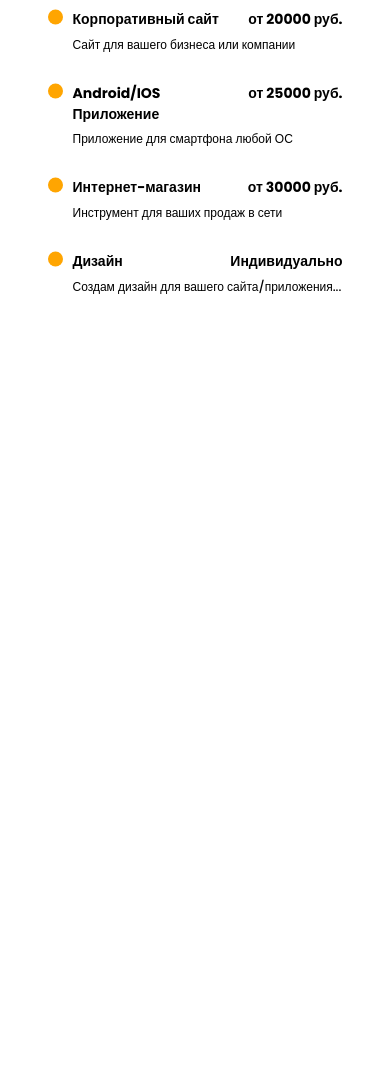
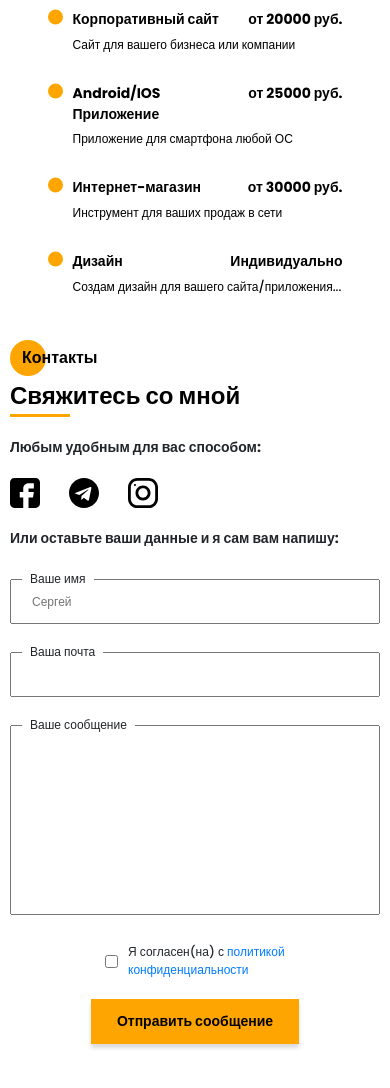
Before and after one commit to ReshSergey/MyPortfolio, a website: page src/index.html in a window 390 px wide. Shown: the part 8164-9252 px from the top of the page. Before the commit the page ends 8464 px from the top, so only its background shows below. Drawn offline with nearby package versions, Linux system fonts and the light colour scheme; files that its build step writes are made by us from their sources; files whose address does not match are found by name.

Commit message:
add media contacts

```diff
--- a/src/index.html
+++ b/src/index.html
@@ -395,7 +395,7 @@
         </div>
     </section>
 
-    <!-- <section class="contacts">
+    <section class="contacts">
         <div class="container">
             <div class="contacts__wrapper">
                 <div class="contacts__photo">
@@ -452,7 +452,7 @@
                 </div>
             </div>
         </div>
-    </section> -->
+    </section>
 
     <script src="js/script.js"></script>
 </body>
--- a/src/sass/blocks/media/_media1200.scss
+++ b/src/sass/blocks/media/_media1200.scss
@@ -44,4 +44,13 @@
             }
         }
     }
+    .contacts {
+        &__wrapper {
+            grid-template-columns: 300px 550px;
+            column-gap: unset;
+        }
+        &__form {
+            grid-template-columns: repeat(2, 260px);
+        }
+    }
 }
--- a/src/sass/blocks/media/_media576.scss
+++ b/src/sass/blocks/media/_media576.scss
@@ -71,4 +71,30 @@
             grid-template-columns: repeat(auto-fit, 295px);
         }
     }
+    .contacts {
+        &__form {
+            grid-template-columns: 1fr;
+            grid-template-rows: 45px 45px 190px minmax(45px, auto);
+        }
+        &__textarea {
+            grid-column: unset;
+            width: 100%;
+        }
+        &__triggers {
+            grid-column: unset;
+            grid-template-columns: 1fr;
+            column-gap: unset;
+            row-gap: 20px;
+        }
+        &__btn {
+            order: 2;
+            max-width: 220px;
+            margin: 0 auto;
+        }
+        &__policy {
+            width: 180px;
+            margin: 0 auto;
+            line-height: 18px;
+        }
+    }
 }
--- a/src/sass/blocks/media/_media768.scss
+++ b/src/sass/blocks/media/_media768.scss
@@ -52,4 +52,16 @@
             margin-top: 20px;
         }
     }
+    .contacts {
+        &__photo {
+            display: none;
+        }
+        &__wrapper {
+            padding: 0;
+            grid-template-columns: 1fr;
+        }
+        &__form {
+            grid-template: 45px 190px 45px / repeat(2, 250px);
+        }
+    }
 }
--- a/src/sass/blocks/media/_media992.scss
+++ b/src/sass/blocks/media/_media992.scss
@@ -53,4 +53,7 @@
             row-gap: 25px;
         }
     }
+    .contacts {
+        padding-top: 40px;
+    }
 }
```
Also changed, not shown: dist/css/style.min.css, dist/index.html.
